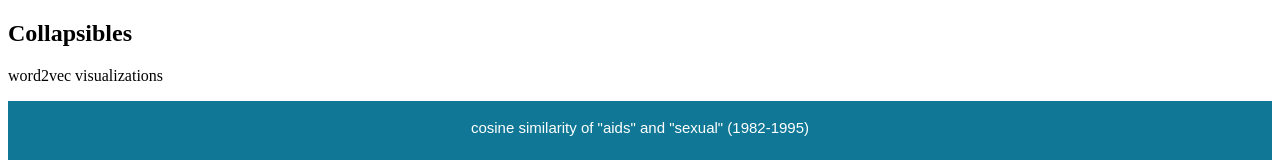
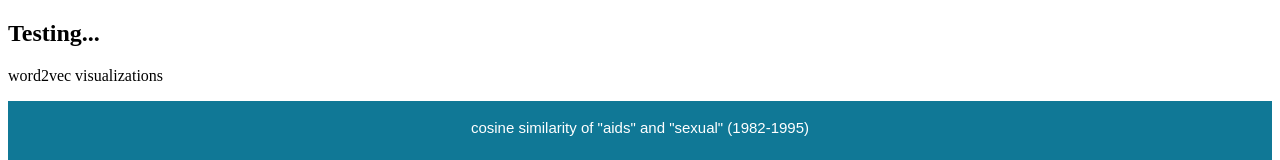
Before and after one commit to natephil/LDA_viz_2, a plain HTML site: page index.html in a window 1280 px wide. Shown: the top 160 px of the page. Drawn offline with Linux system fonts and the light colour scheme.

Commit message:
Update index.html

```diff
--- a/index.html
+++ b/index.html
@@ -30,7 +30,7 @@
 </head>
 <body>
 
-<h2>Collapsibles</h2>
+<h2>Testing...</h2>
 
 <p>word2vec visualizations</p>
 <button class="collapsible">cosine similarity of "aids" and "sexual" (1982-1995)</button>
```
